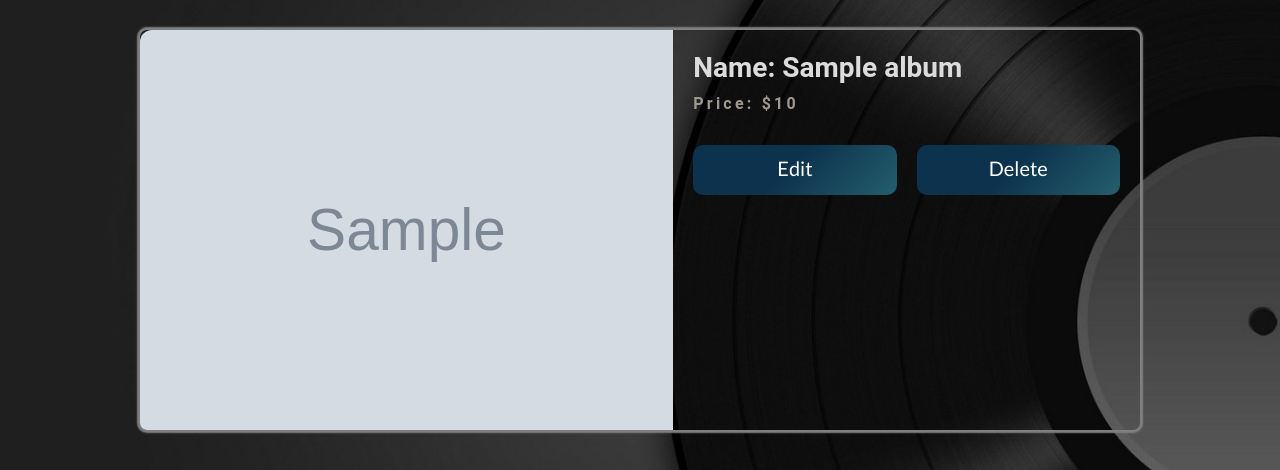
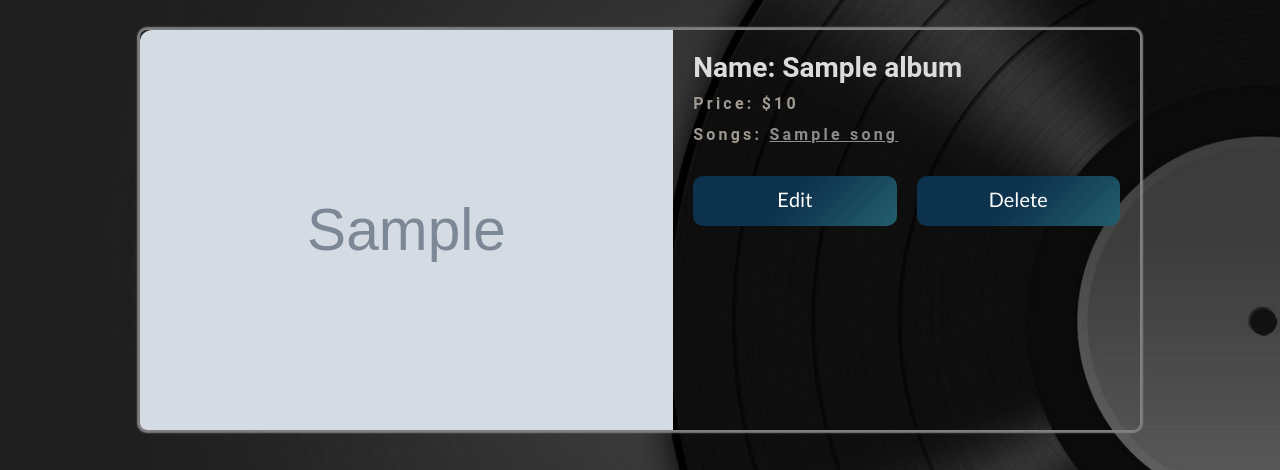
Before and after one commit to emilianstoyanov/music-app-with-django, a Django app: template templates/albums/album-details.html in a window 1280 px wide. Shown: the part 86-556 px from the top of the page. Run offline with Django 4.2, Linux system fonts and the light colour scheme; the template is opened without the code that fills it: most values are stand-ins (such as "Sample title", 1, 10 or a date in 2020); grey boxes marked "Sample" are stand-in pictures; parts of the project's set-up code (start-up, migrations or seed data) failed here and were passed over.

Commit message:
updated album details

```diff
--- a/musics/urls.py
+++ b/musics/urls.py
@@ -12,6 +12,7 @@ urlpatterns = [
     path('song/', include([
         path('create/', views.create_song, name='create song'),
         path('play/<int:album_id>/<int:song_id>/', views.play_song, name='play song'),
+        path('serve_song/<int:album_id>/<int:song_id>/', views.serve_song, name='serve_song'),
 
     ])),
 ]
--- a/templates/albums/album-details.html
+++ b/templates/albums/album-details.html
@@ -16,7 +16,12 @@
             <div class="albumText">
                 <h1>Name: {{ album.album_name }}</h1>
                 <h4>Price: ${{ album.price }}</h4>
-
+                <h4>Songs:
+                    {% for song in album.songs %}
+                        <a href="{% url 'play song' album.id song.id %}">{{ song.song_name }}</a>
+                        {% if not forloop.last %} | {% endif %}
+                    {% endfor %}
+                </h4>
             </div>
 
             <div class="actionBtn">
```
Also changed, not shown: musics/views.py (+18 -1 lines).
